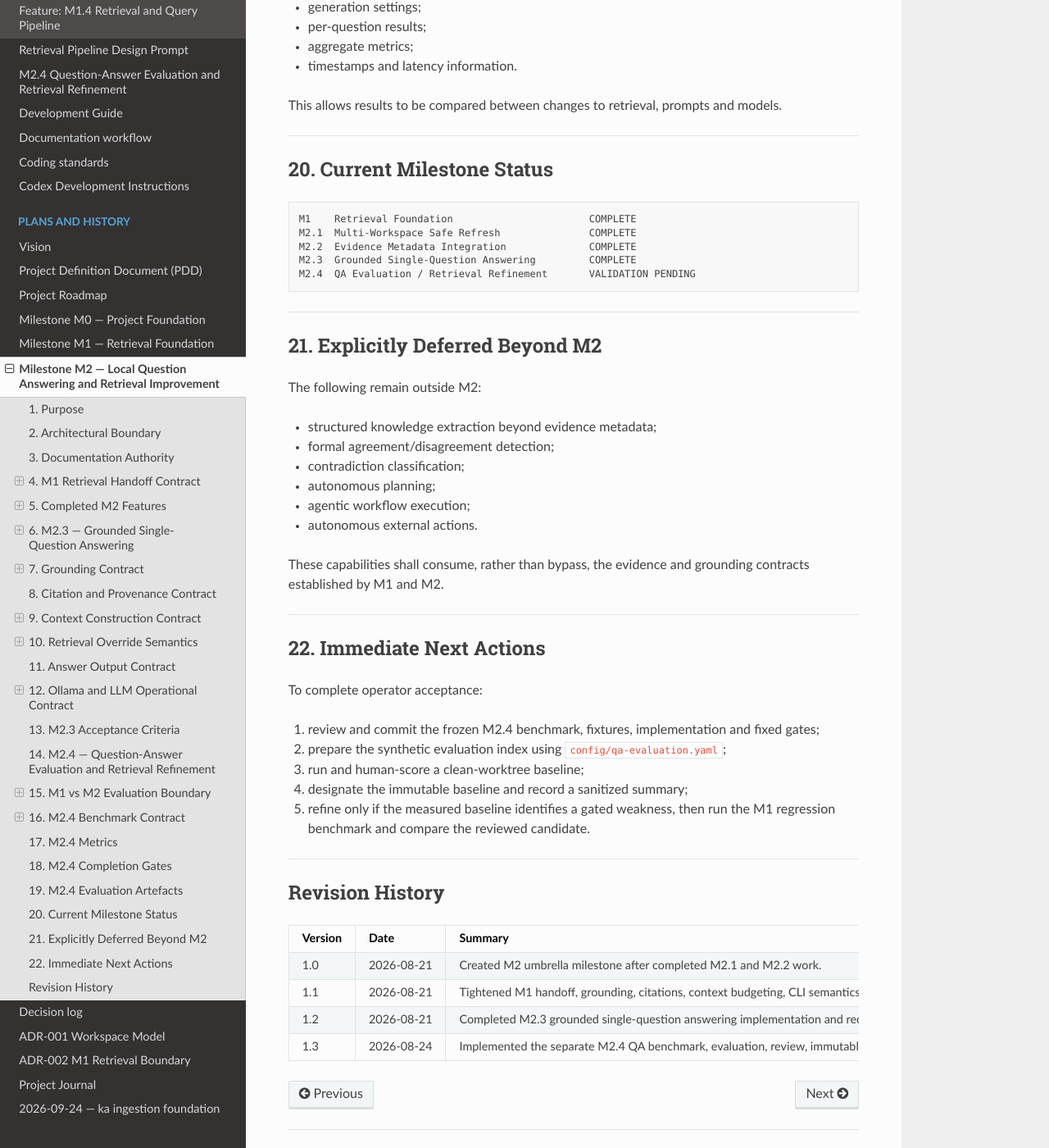
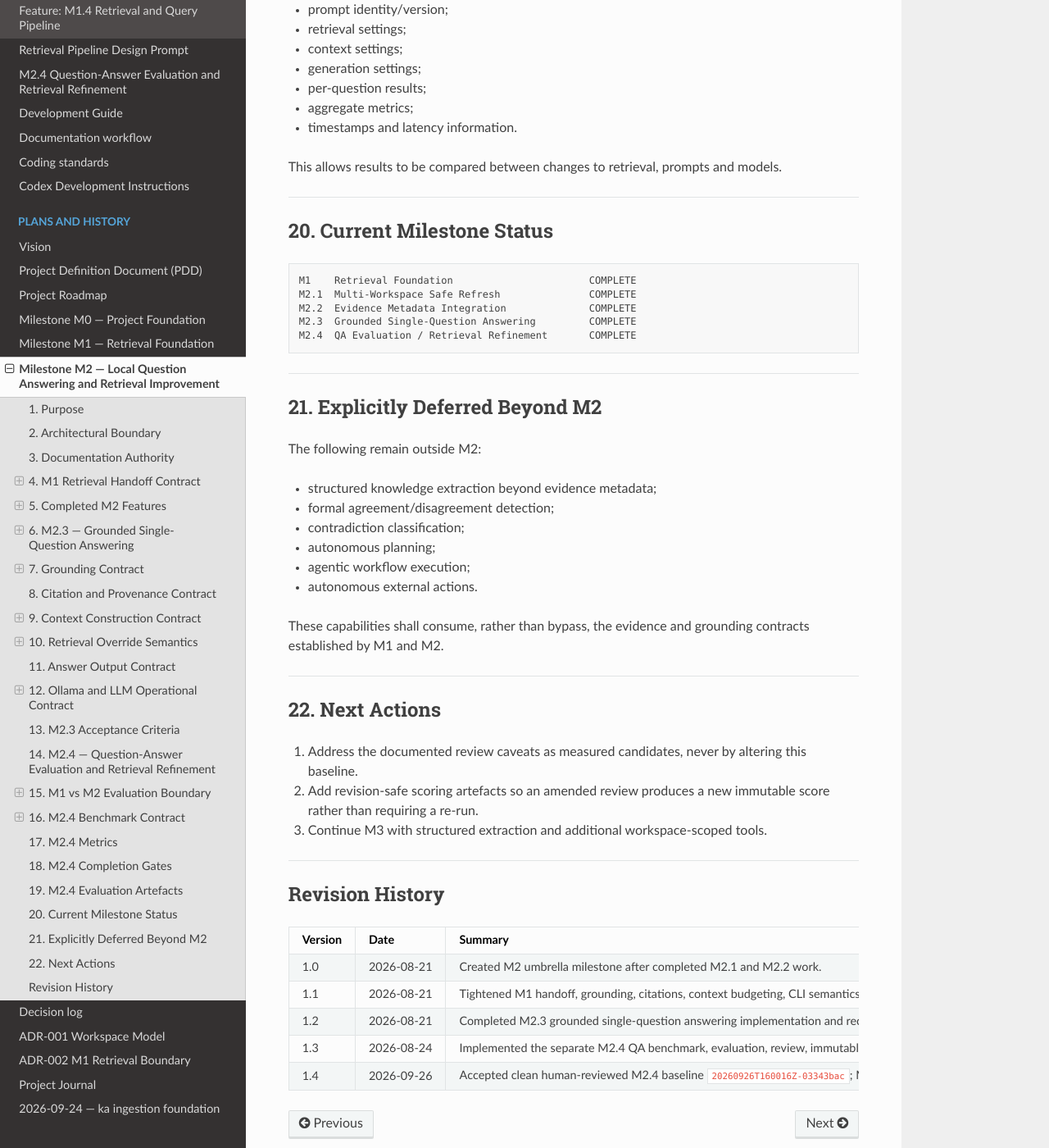
Before and after one commit to jonesofspringhill/knowledge-assistant-ka, a Sphinx documentation site: the page built from docs/milestones/M2.md, in a window 1280 px wide and 1400 px high, scrolled down 15161 px. Shown: the whole window at 82% size. Built offline with Sphinx 7.4.7 and the Read the Docs theme 3.1.0, drawn with Linux system fonts in a browser that asks for light colours; some of the changed text lies outside the part shown.

Commit message:
Mark M2 complete with accepted QA baseline

````diff
--- a/docs/milestones/M2.md
+++ b/docs/milestones/M2.md
@@ -1,9 +1,9 @@
 # Milestone M2 — Local Question Answering and Retrieval Improvement
 
-**Status:** In Progress
+**Status:** Complete
 **Depends on:** M1 — Retrieval Foundation
-**Current completed features:** M2.1, M2.2
-**Next feature:** M2.4 — Question-Answer Evaluation and Retrieval Refinement
+**Current completed features:** M2.1, M2.2, M2.3, M2.4
+**Next milestone:** M3 — Knowledge Extraction and Agent Tools
 
 ---
 
@@ -497,7 +497,13 @@
 
 ## 14. M2.4 — Question-Answer Evaluation and Retrieval Refinement
 
-**Status:** Implemented; clean baseline and human acceptance review pending
+**Status:** Complete
+
+The accepted clean baseline is `20260926T160016Z-03343bac`, designated on
+2026-09-26. It used the local `kingshill-workspace-qa` 1.0.0 benchmark,
+`qwen3:14b` generation, `nomic-embed-text` embeddings, and commit `b44e984`.
+It passed all automatic, structural and human-review gates. The review records
+minor source-identification and answer-completeness caveats for future M3 work.
 
 M2.4 shall evaluate the complete question-answer pipeline without replacing the M1 retrieval evaluation contract.
 
@@ -670,7 +676,7 @@
 M2.1  Multi-Workspace Safe Refresh               COMPLETE
 M2.2  Evidence Metadata Integration              COMPLETE
 M2.3  Grounded Single-Question Answering         COMPLETE
-M2.4  QA Evaluation / Retrieval Refinement       VALIDATION PENDING
+M2.4  QA Evaluation / Retrieval Refinement       COMPLETE
 ```
 
 ---
@@ -690,17 +696,13 @@
 
 ---
 
-## 22. Immediate Next Actions
+## 22. Next Actions
 
-To complete operator acceptance:
-
-1. review and commit the frozen M2.4 benchmark, fixtures, implementation and
-   fixed gates;
-2. prepare the synthetic evaluation index using `config/qa-evaluation.yaml`;
-3. run and human-score a clean-worktree baseline;
-4. designate the immutable baseline and record a sanitized summary;
-5. refine only if the measured baseline identifies a gated weakness, then run
-   the M1 regression benchmark and compare the reviewed candidate.
+1. Address the documented review caveats as measured candidates, never by
+   altering this baseline.
+2. Add revision-safe scoring artefacts so an amended review produces a new
+   immutable score rather than requiring a re-run.
+3. Continue M3 with structured extraction and additional workspace-scoped tools.
 
 ---
 
@@ -712,3 +714,4 @@
 | 1.1 | 2026-08-21 | Tightened M1 handoff, grounding, citations, context budgeting, CLI semantics, Ollama failure handling and M2.4 evaluation requirements following pre-M2.3 documentation review. |
 | 1.2 | 2026-08-21 | Completed M2.3 grounded single-question answering implementation and recorded M2.4 as the next feature. |
 | 1.3 | 2026-08-24 | Implemented the separate M2.4 QA benchmark, evaluation, review, immutable-report, baseline and comparison workflow; clean baseline and interactive acceptance remain pending. |
+| 1.4 | 2026-09-26 | Accepted clean human-reviewed M2.4 baseline `20260926T160016Z-03343bac`; M2 complete. |
````
Also changed, not shown: docs/Roadmap.md (+6 -6 lines).
